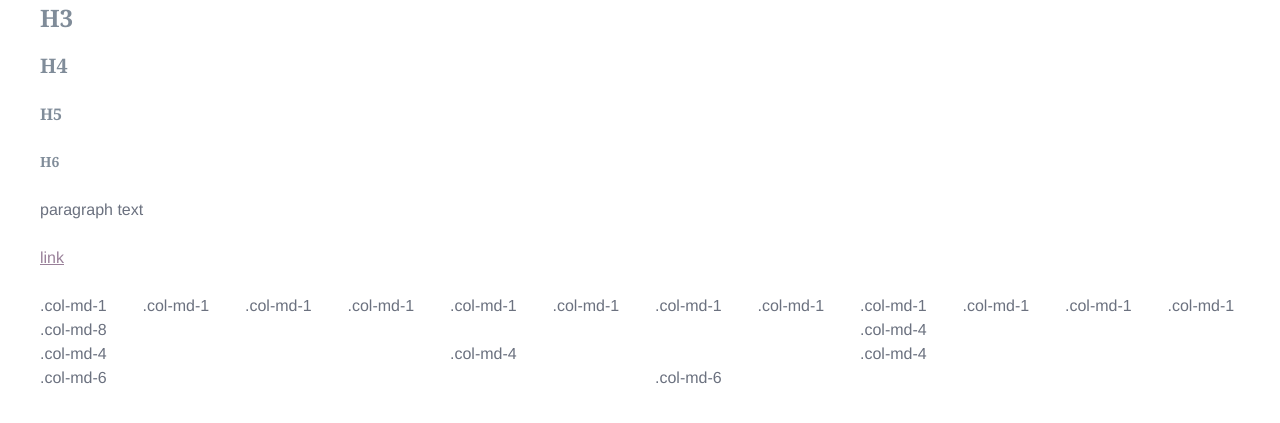
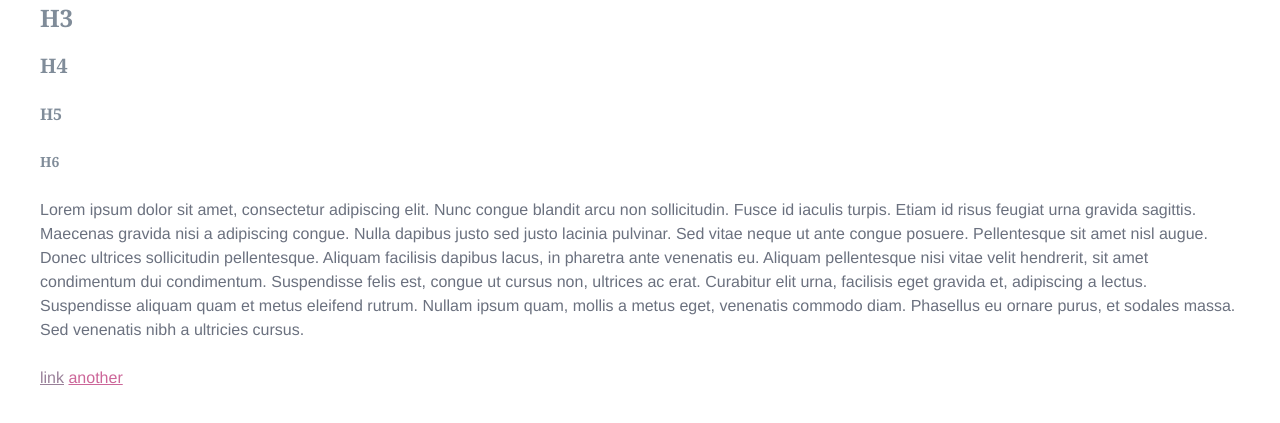
Before and after one commit to tonymamo/missamericanpieco, a plain HTML site: page index.html in a window 1280 px wide. Shown: the part 319-742 px from the top of the page. Drawn offline with Linux system fonts and the light colour scheme.

Commit message:
deleted grid test and wufoo form

```diff
--- a/index.html
+++ b/index.html
@@ -29,9 +29,7 @@
 
 
 
-			<!-- <div id="wufoo-zum5sp90lnqscj">
-				Fill out my <a href="https://missamericanpieco.wufoo.com/forms/zum5sp90lnqscj">online form</a>.
-			</div> -->
+
 
 
 
@@ -42,58 +40,14 @@
 			<h5>h5</h5>
 			<h6>h6</h6>
 
-			<p>paragraph text</p>
-			<p><a href="">link</a></p>
+			<p>
+				Lorem ipsum dolor sit amet, consectetur adipiscing elit. Nunc congue blandit arcu non sollicitudin. Fusce id iaculis turpis. Etiam id risus feugiat urna gravida sagittis. Maecenas gravida nisi a adipiscing congue. Nulla dapibus justo sed justo lacinia pulvinar. Sed vitae neque ut ante congue posuere. Pellentesque sit amet nisl augue. Donec ultrices sollicitudin pellentesque. Aliquam facilisis dapibus lacus, in pharetra ante venenatis eu. Aliquam pellentesque nisi vitae velit hendrerit, sit amet condimentum dui condimentum. Suspendisse felis est, congue ut cursus non, ultrices ac erat. Curabitur elit urna, facilisis eget gravida et, adipiscing a lectus. Suspendisse aliquam quam et metus eleifend rutrum. Nullam ipsum quam, mollis a metus eget, venenatis commodo diam. Phasellus eu ornare purus, et sodales massa. Sed venenatis nibh a ultricies cursus.
+			</p>
 
-			<div class="row">
-				<div class="grid col-md-1">.col-md-1</div>
-				<div class="grid col-md-1">.col-md-1</div>
-				<div class="grid col-md-1">.col-md-1</div>
-				<div class="grid col-md-1">.col-md-1</div>
-				<div class="grid col-md-1">.col-md-1</div>
-				<div class="grid col-md-1">.col-md-1</div>
-				<div class="grid col-md-1">.col-md-1</div>
-				<div class="grid col-md-1">.col-md-1</div>
-				<div class="grid col-md-1">.col-md-1</div>
-				<div class="grid col-md-1">.col-md-1</div>
-				<div class="grid col-md-1">.col-md-1</div>
-				<div class="grid col-md-1">.col-md-1</div>
-			</div>
-			<div class="row">
-				<div class="grid col-md-8">.col-md-8</div>
-				<div class="grid col-md-4">.col-md-4</div>
-			</div>
-			<div class="row">
-				<div class="grid col-md-4">.col-md-4</div>
-				<div class="grid col-md-4">.col-md-4</div>
-				<div class="grid col-md-4">.col-md-4</div>
-			</div>
-			<div class="row">
-				<div class="grid col-md-6">.col-md-6</div>
-				<div class="grid col-md-6">.col-md-6</div>
-			</div>
+			<p><a href="">link</a> <a href="#1">another</a></p>
+
 		</div>
-		<script type="text/javascript">
-			// var zum5sp90lnqscj;(function(d, t) {
-			// 	var s = d.createElement(t), options = {
-			// 		'userName':'missamericanpieco',
-			// 		'formHash':'zum5sp90lnqscj',
-			// 		'autoResize':true,
-			// 		'height':'765',
-			// 		'async':true,
-			// 		'host':'wufoo.com',
-			// 		'header':'show',
-			// 		'ssl':true
-			// 	};
-			// 	s.src = ('https:' == d.location.protocol ? 'https://' : 'http://') + 'wufoo.com/scripts/embed/form.js';
-			// 	s.onload = s.onreadystatechange = function() {
-			// 		var rs = this.readyState; if (rs) if (rs != 'complete') if (rs != 'loaded') return;
-			// 		try { zum5sp90lnqscj = new WufooForm();zum5sp90lnqscj.initialize(options);zum5sp90lnqscj.display(); } catch (e) {}
-			// 	};
-			// 	var scr = d.getElementsByTagName(t)[0], par = scr.parentNode; par.insertBefore(s, scr);
-			// })(document, 'script');
-		</script>
 
-		<script type="text/javascript">	jQuery("header h1").fitText(1, { minFontSize: '48px' });	</script>
+		<script type="text/javascript">	$("header h1").fitText(1, { minFontSize: '48px' });	</script>
 	</body>
 </html>
```
